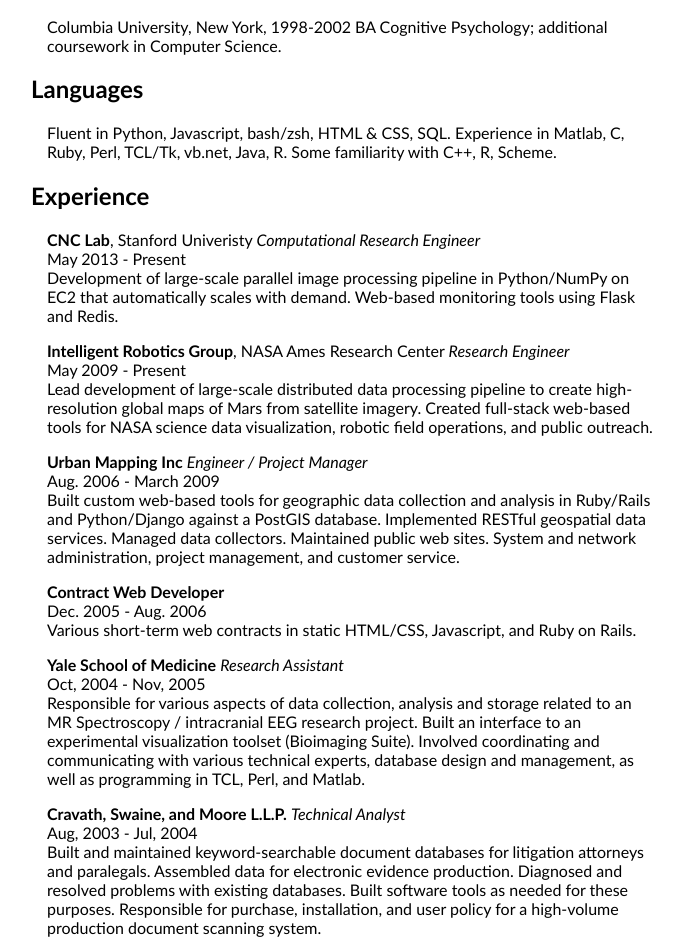
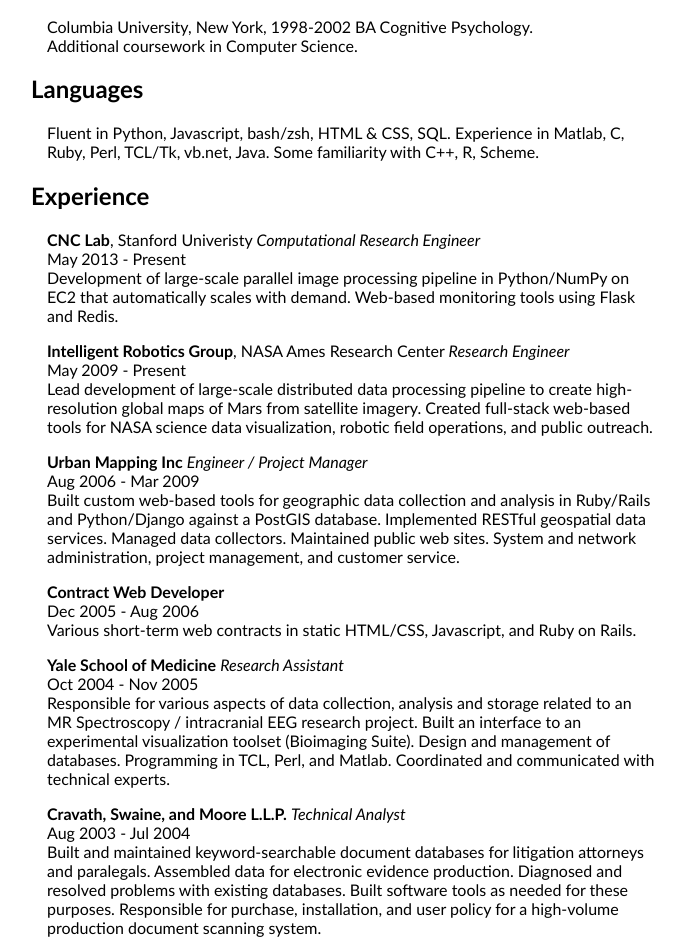
Before and after one commit to jessehattabaugh/deleted.github.io, a plain HTML site: page resume.html in a window 1280 px wide. Shown: the part 207-1147 px from the top of the page, without its empty margins (21-706 px from the left). Drawn offline with Linux system fonts and the light colour scheme.

Commit message:
copy edits

```diff
--- a/resume.html
+++ b/resume.html
@@ -35,12 +35,13 @@
                 <h2>Education</h2>
 
                 <p>Columbia University, New York, 1998&#45;2002
-                BA Cognitive Psychology; additional coursework in Computer Science.</p>
+                BA Cognitive Psychology.<br/>
+                Additional coursework in Computer Science.</p>
 
                 <h2>Languages</h2>
 
                 <p>Fluent in Python, Javascript, bash/zsh, HTML &amp; CSS, SQL.
-                Experience in Matlab, C, Ruby, Perl, TCL/Tk, vb.net, Java, R.
+                Experience in Matlab, C, Ruby, Perl, TCL/Tk, vb.net, Java.
                 Some familiarity with C++, R, Scheme.</p>
 
                 <h2>Experience</h2>
@@ -63,28 +64,28 @@
                 <p><strong>Urban Mapping Inc</strong>
                 <em>Engineer / Project Manager</em>
                 <br/>
-                Aug. 2006 &#45; March 2009
+                Aug 2006 &#45; Mar 2009
                 <br/>
-                Built custom web&#45;based tools for geographic data collection and analysis in Ruby/Rails and Python/Django against a PostGIS database. Implemented RESTful geospatial data services.  Managed data collectors.  Maintained public web sites. System and network administration, project management, and customer service.</p>
+                Built custom web&#45;based tools for geographic data collection and analysis in Ruby/Rails and Python/Django against a PostGIS database. Implemented RESTful geospatial data services. Managed data collectors. Maintained public web sites. System and network administration, project management, and customer service.</p>
 
                 <p><strong>Contract Web Developer</strong>
                 <br/>
-                Dec. 2005 &#45; Aug. 2006
+                Dec 2005 &#45; Aug 2006
                 <br/>
                 Various short&#45;term web contracts in static HTML/CSS, Javascript, and Ruby on Rails.</p>
 
                 <p><strong>Yale School of Medicine</strong>
                 <em>Research Assistant</em>
                 <br/>
-                Oct, 2004 &#45; Nov, 2005
+                Oct 2004 &#45; Nov 2005
                 <br/>
-                Responsible for various aspects of data collection, analysis and storage related to an MR Spectroscopy / intracranial EEG research project. Built an interface to an experimental visualization toolset (Bioimaging Suite). Involved coordinating and communicating with various technical experts, database design and management, as well as programming in TCL, Perl, and Matlab.
+                Responsible for various aspects of data collection, analysis and storage related to an MR Spectroscopy / intracranial EEG research project. Built an interface to an experimental visualization toolset (Bioimaging Suite). Design and management of databases. Programming in TCL, Perl, and Matlab. Coordinated and communicated with technical experts.
                 </p>
 
                 <p><strong>Cravath, Swaine, and Moore L.L.P.</strong>
                 <em>Technical Analyst</em>
                 <br/>
-                Aug, 2003 &#45; Jul, 2004
+                Aug 2003 &#45; Jul 2004
                 <br/>
                 Built and maintained keyword&#45;searchable document databases for litigation attorneys and paralegals. Assembled data for electronic evidence production. Diagnosed and resolved problems with existing databases. Built software tools as needed for these purposes. Responsible for purchase, installation, and user policy for a high&#45;volume production document scanning system.
                 </p>
```
